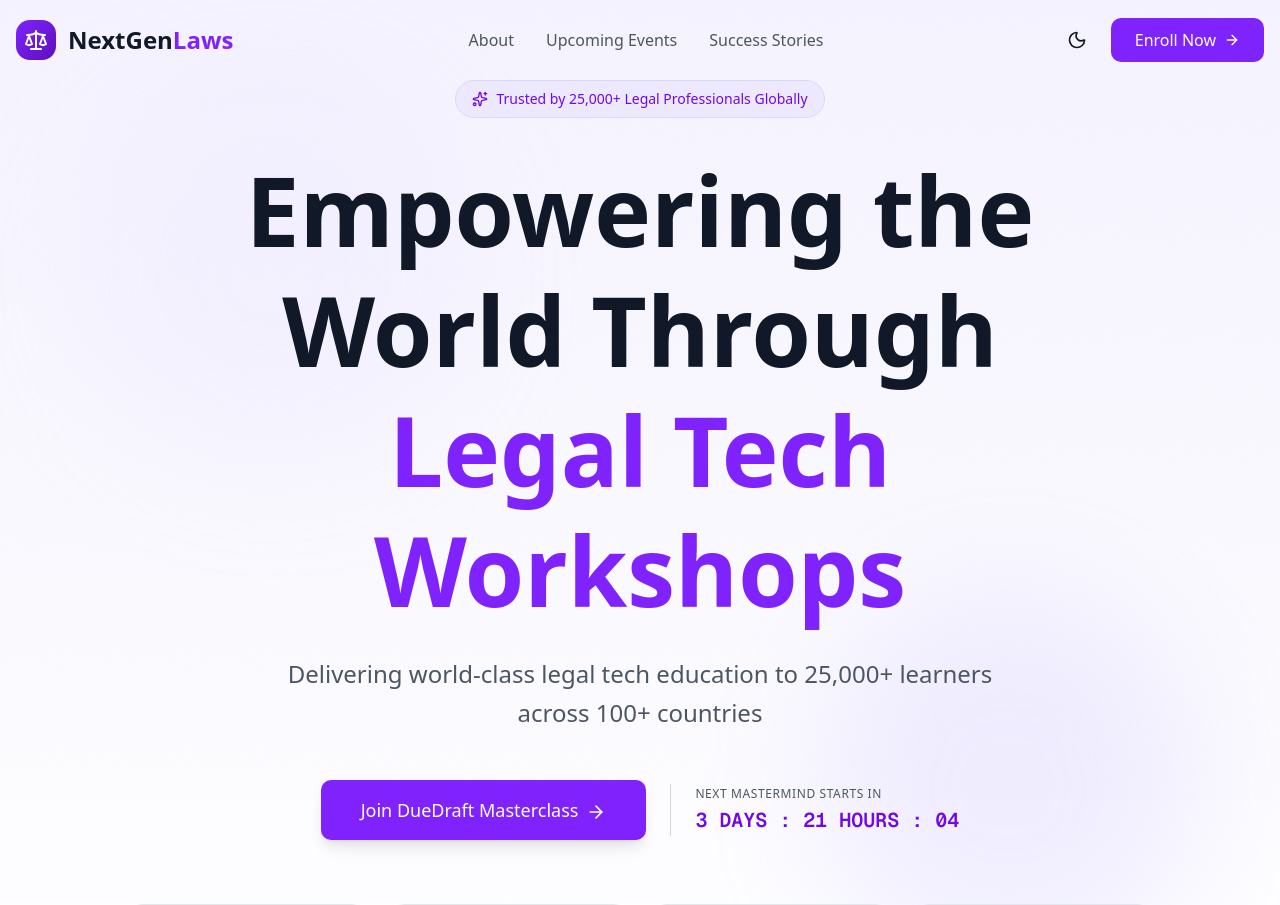
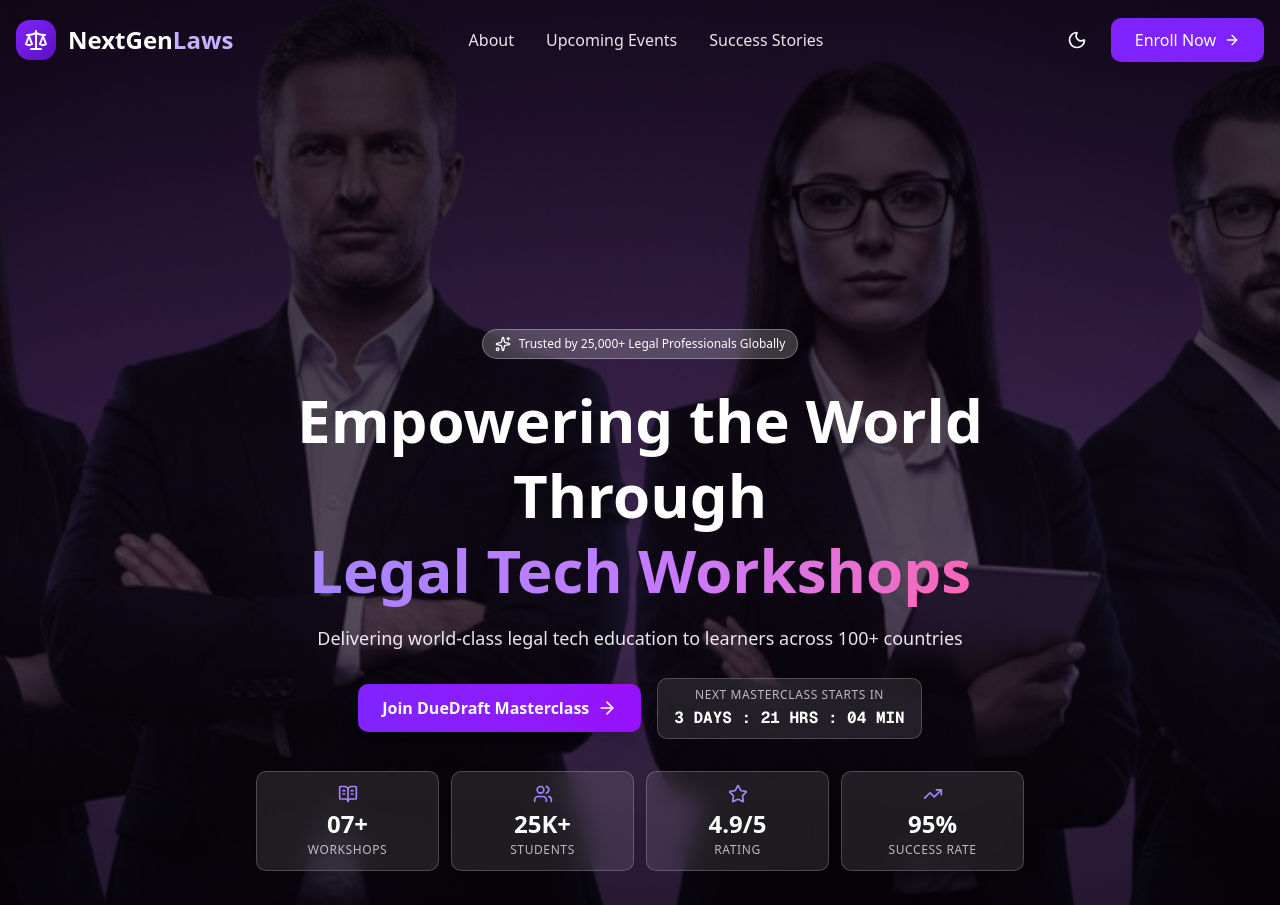
Before and after one commit to MujithabaFarahi/nextgenlaw, a Next.js app: page / in a window 1280 px wide. Shown: the top 905 px of the page. Built offline with nearby package versions, Linux system fonts and the light colour scheme.

Commit message:
style: adjust navbar transparency based on hero section

```diff
--- a/app/page.tsx
+++ b/app/page.tsx
@@ -47,11 +47,18 @@ function App() {
   const [mobileMenuOpen, setMobileMenuOpen] = useState(false);
   const [scrolled, setScrolled] = useState(false);
   const [darkMode, setDarkMode] = useState(false);
+  const [isInHero, setIsInHero] = useState(true);
 
   useEffect(() => {
     const handleScroll = () => {
-      setScrolled(window.scrollY > 20);
+      const heroHeight = window.innerWidth >= 768 ? 1200 : 750; // md:h-[1200px] : h-[750px]
+      const scrollPosition = window.scrollY;
+
+      setScrolled(scrollPosition > 20);
+      setIsInHero(scrollPosition < heroHeight - 100); // 100px buffer before end of hero
     };
+
+    handleScroll(); // Check on mount
     window.addEventListener('scroll', handleScroll);
     return () => window.removeEventListener('scroll', handleScroll);
   }, []);
@@ -283,19 +290,35 @@ function App() {
               <div className="w-10 h-10 rounded-xl bg-linear-to-br from-violet-600 to-violet-800 flex items-center justify-center group-hover:scale-110 transition-transform">
                 <Scale className="w-6 h-6 text-white" />
               </div>
-              <span className="text-2xl font-bold">
-                NextGen<span className="text-violet-600 dark:text-violet-400">Laws</span>
+              <span className={`text-2xl font-bold transition-colors ${
+                isInHero ? 'text-white' : 'text-gray-900 dark:text-white'
+              }`}>
+                NextGen<span className={`transition-colors ${
+                  isInHero ? 'text-violet-300' : 'text-violet-600 dark:text-violet-400'
+                }`}>Laws</span>
               </span>
             </a>
 
             <div className="hidden md:flex items-center gap-8">
-              <a href="#about" className="text-gray-600 dark:text-gray-300 hover:text-violet-600 dark:hover:text-violet-400 transition-colors">
+              <a href="#about" className={`transition-colors ${
+                isInHero
+                  ? 'text-white/90 hover:text-violet-300'
+                  : 'text-gray-600 dark:text-gray-300 hover:text-violet-600 dark:hover:text-violet-400'
+              }`}>
                 About
               </a>
-              <a href="#upcoming-events" className="text-gray-600 dark:text-gray-300 hover:text-violet-600 dark:hover:text-violet-400 transition-colors">
+              <a href="#upcoming-events" className={`transition-colors ${
+                isInHero
+                  ? 'text-white/90 hover:text-violet-300'
+                  : 'text-gray-600 dark:text-gray-300 hover:text-violet-600 dark:hover:text-violet-400'
+              }`}>
                 Upcoming Events
               </a>
-              <a href="#testimonials" className="text-gray-600 dark:text-gray-300 hover:text-violet-600 dark:hover:text-violet-400 transition-colors">
+              <a href="#testimonials" className={`transition-colors ${
+                isInHero
+                  ? 'text-white/90 hover:text-violet-300'
+                  : 'text-gray-600 dark:text-gray-300 hover:text-violet-600 dark:hover:text-violet-400'
+              }`}>
                 Success Stories
               </a>
             </div>
@@ -303,7 +326,11 @@ function App() {
             <div className="flex items-center gap-4">
               <button
                 onClick={() => setDarkMode(!darkMode)}
-                className="p-2 rounded-lg hover:bg-gray-100 dark:hover:bg-gray-800 transition-colors"
+                className={`p-2 rounded-lg transition-colors ${
+                  isInHero
+                    ? 'text-white hover:bg-white/20'
+                    : 'text-gray-700 dark:text-gray-300 hover:bg-gray-100 dark:hover:bg-gray-800'
+                }`}
               >
                 {darkMode ? <Sun className="w-5 h-5" /> : <Moon className="w-5 h-5" />}
               </button>
@@ -312,7 +339,11 @@ function App() {
                 <ArrowRight className="w-4 h-4" />
               </button>
               <button
-                className="md:hidden p-2 rounded-lg hover:bg-gray-100 dark:hover:bg-gray-800"
+                className={`md:hidden p-2 rounded-lg transition-colors ${
+                  isInHero
+                    ? 'text-white hover:bg-white/20'
+                    : 'text-gray-700 dark:text-gray-300 hover:bg-gray-100 dark:hover:bg-gray-800'
+                }`}
                 onClick={() => setMobileMenuOpen(!mobileMenuOpen)}
               >
                 {mobileMenuOpen ? <X /> : <Menu />}
@@ -322,15 +353,31 @@ function App() {
         </div>
 
         {mobileMenuOpen && (
-          <div className="md:hidden bg-white/95 dark:bg-gray-950/95 backdrop-blur-xl border-t border-gray-200 dark:border-gray-800">
+          <div className={`md:hidden backdrop-blur-xl border-t transition-colors ${
+            isInHero
+              ? 'bg-black/80 border-white/20'
+              : 'bg-white/95 dark:bg-gray-950/95 border-gray-200 dark:border-gray-800'
+          }`}>
             <div className="container mx-auto px-4 py-6 space-y-4">
-              <a href="#about" className="block text-gray-600 dark:text-gray-300 hover:text-violet-600">
+              <a href="#about" className={`block transition-colors ${
+                isInHero
+                  ? 'text-white/90 hover:text-violet-300'
+                  : 'text-gray-600 dark:text-gray-300 hover:text-violet-600'
+              }`}>
                 About
               </a>
-              <a href="#upcoming-events" className="block text-gray-600 dark:text-gray-300 hover:text-violet-600">
+              <a href="#upcoming-events" className={`block transition-colors ${
+                isInHero
+                  ? 'text-white/90 hover:text-violet-300'
+                  : 'text-gray-600 dark:text-gray-300 hover:text-violet-600'
+              }`}>
                 Upcoming Events
               </a>
-              <a href="#testimonials" className="block text-gray-600 dark:text-gray-300 hover:text-violet-600">
+              <a href="#testimonials" className={`block transition-colors ${
+                isInHero
+                  ? 'text-white/90 hover:text-violet-300'
+                  : 'text-gray-600 dark:text-gray-300 hover:text-violet-600'
+              }`}>
                 Success Stories
               </a>
               <button className="w-full px-6 py-2.5 bg-violet-600 hover:bg-violet-700 text-white rounded-lg">
@@ -341,67 +388,121 @@ function App() {
         )}
       </nav>
 
-      <section className="relative min-h-screen flex items-center justify-center overflow-hidden pt-20 bg-linear-to-b from-violet-50 to-white dark:from-gray-950 dark:to-gray-900">
-        <div className="absolute inset-0 overflow-hidden">
-          <div className="absolute top-20 left-20 w-96 h-96 bg-violet-200/30 dark:bg-violet-500/10 rounded-full blur-3xl animate-pulse" />
-          <div className="absolute bottom-20 right-20 w-96 h-96 bg-violet-300/20 dark:bg-violet-600/10 rounded-full blur-3xl animate-pulse" style={{ animationDelay: '1s' }} />
+      <section className="relative h-[750px] md:h-[1200px] flex items-center justify-center overflow-hidden">
+        {/* Background Image with Overlay */}
+        <div className="absolute inset-0">
+          <img
+            src="/group.jpg"
+            alt="Legal Tech Team"
+            className="w-full h-full object-cover object-center"
+            style={{ objectPosition: 'center 35%' }}
+          />
+          {/* Dark overlay for text readability */}
+          <div className="absolute inset-0 bg-black/60 dark:bg-black/75" />
+          {/* Gradient overlay for depth */}
+          <div className="absolute inset-0 bg-linear-to-b from-black/40 via-transparent to-black/60" />
         </div>
 
-        <div className="container mx-auto px-4 relative z-10">
-          <div className="max-w-5xl mx-auto text-center">
-            <div className="inline-flex items-center gap-2 px-4 py-2 rounded-full bg-violet-100 dark:bg-violet-500/20 border border-violet-200 dark:border-violet-500/30 text-violet-700 dark:text-violet-300 mb-8">
+        {/* Content */}
+        <div className="container mx-auto px-4 relative z-10 py-16">
+          <div className="max-w-4xl mx-auto text-center">
+            {/* Trust Badge */}
+            <motion.div
+              initial={{ opacity: 0, scale: 0.9 }}
+              animate={{ opacity: 1, scale: 1 }}
+              transition={{ duration: 0.6, delay: 0.2 }}
+              className="inline-flex items-center gap-2 px-3 py-1.5 rounded-full bg-white/20 backdrop-blur-md border border-white/30 text-white mb-6"
+            >
               <Sparkles className="w-4 h-4" />
-              <span className="text-sm font-medium">Trusted by 25,000+ Legal Professionals Globally</span>
-            </div>
+              <span className="text-xs font-medium">Trusted by 25,000+ Legal Professionals Globally</span>
+            </motion.div>
 
-            <h1 className="text-5xl md:text-7xl lg:text-8xl font-bold mb-6 leading-tight">
+            {/* Main Headline */}
+            <motion.h1
+              initial={{ opacity: 0, y: 20 }}
+              animate={{ opacity: 1, y: 0 }}
+              transition={{ duration: 0.8, delay: 0.3 }}
+              className="text-3xl md:text-5xl lg:text-6xl font-bold mb-4 leading-tight text-white"
+            >
               Empowering the World Through
               <br />
-              <span className="text-violet-600 dark:text-violet-400">Legal Tech Workshops</span>
-            </h1>
+              <span className="bg-linear-to-r from-violet-400 via-purple-400 to-pink-400 bg-clip-text text-transparent">
+                Legal Tech Workshops
+              </span>
+            </motion.h1>
 
-            <p className="text-xl md:text-2xl text-gray-600 dark:text-gray-300 mb-12 max-w-3xl mx-auto leading-relaxed">
-              Delivering world-class legal tech education to 25,000+ learners across 100+ countries</p>
+            {/* Subtitle */}
+            <motion.p
+              initial={{ opacity: 0 }}
+              animate={{ opacity: 1 }}
+              transition={{ duration: 0.8, delay: 0.4 }}
+              className="text-base md:text-lg text-white/90 mb-6 max-w-2xl mx-auto leading-relaxed"
+            >
+              Delivering world-class legal tech education to learners across 100+ countries
+            </motion.p>
 
-            <div className="flex flex-col sm:flex-row gap-4 justify-center items-center mb-16">
-              <button className="text-lg px-10 py-4 bg-violet-600 hover:bg-violet-700 text-white rounded-lg shadow-lg hover:scale-105 transition-all font-medium">
+            {/* CTA Section */}
+            <motion.div
+              initial={{ opacity: 0, y: 20 }}
+              animate={{ opacity: 1, y: 0 }}
+              transition={{ duration: 0.8, delay: 0.5 }}
+              className="flex flex-col lg:flex-row gap-4 items-center justify-center mb-8"
+            >
+              <motion.button
+                whileHover={{ scale: 1.05, boxShadow: '0 20px 40px rgba(139, 92, 246, 0.3)' }}
+                whileTap={{ scale: 0.95 }}
+                className="px-6 py-3 bg-linear-to-r from-violet-600 to-purple-600 hover:from-violet-700 hover:to-purple-700 text-white rounded-lg font-semibold text-base shadow-xl transition-all flex items-center gap-2 group"
+              >
                 Join DueDraft Masterclass
-                <ArrowRight className="w-5 h-5 ml-2 inline" />
-              </button>
-              <div className="hidden sm:block h-13 w-px bg-gray-300 dark:bg-white/20 mx-2" />
-              <div className="flex flex-col items-start sm:items-start">
-                <span className="text-xs uppercase tracking-wider text-gray-600 dark:text-gray-400">Next Mastermind Starts In</span>
-                <span className="font-mono text-lg md:text-xl font-semibold mt-1 text-violet-700 dark:text-violet-300">3 DAYS : 21 HOURS : 04</span>
+                <ArrowRight className="w-5 h-5 group-hover:translate-x-1 transition-transform" />
+              </motion.button>
+
+              {/* Countdown Timer */}
+              <div className="bg-white/10 backdrop-blur-md border border-white/20 rounded-lg px-4 py-2">
+                <span className="text-xs uppercase tracking-wider text-white/70 block mb-0.5">
+                  Next Masterclass Starts In
+                </span>
+                <span className="font-mono text-base font-bold text-white">
+                  3 DAYS : 21 HRS : 04 MIN
+                </span>
               </div>
-            </div>
+            </motion.div>
 
-            <div className="grid grid-cols-2 md:grid-cols-4 gap-6 max-w-5xl mx-auto">
+            {/* Statistics Grid */}
+            <motion.div
+              initial={{ opacity: 0, y: 20 }}
+              animate={{ opacity: 1, y: 0 }}
+              transition={{ duration: 0.8, delay: 0.6 }}
+              className="grid grid-cols-2 lg:grid-cols-4 gap-3 max-w-3xl mx-auto"
+            >
               {[
-                { number: '07+', label: 'Workshops Conducted', icon: BookOpenText },
-                { number: '25000+', label: 'Students Impacted', icon: Users },
-                { number: '4.9/5', label: 'Average Rating', icon: Star },
-                { number: '95%', label: 'Career Advancement', icon: TrendingUp },
+                { number: '07+', label: 'Workshops', icon: BookOpenText },
+                { number: '25K+', label: 'Students', icon: Users },
+                { number: '4.9/5', label: 'Rating', icon: Star },
+                { number: '95%', label: 'Success Rate', icon: TrendingUp },
               ].map((stat, index) => {
                 const Icon = stat.icon;
                 return (
-                  <div
+                  <motion.div
                     key={index}
-                    className="bg-white dark:bg-gray-900 border border-gray-200 dark:border-gray-800 rounded-xl p-6 hover:border-violet-400/50 hover:shadow-lg transition-all"
+                    initial={{ opacity: 0, scale: 0.8 }}
+                    animate={{ opacity: 1, scale: 1 }}
+                    transition={{ duration: 0.5, delay: 0.7 + index * 0.1 }}
+                    whileHover={{ scale: 1.05, y: -3 }}
+                    className="bg-white/10 backdrop-blur-md border border-white/20 rounded-lg p-3 text-center hover:bg-white/15 transition-all"
                   >
-                    <Icon className="w-8 h-8 text-violet-600 dark:text-violet-400 mx-auto mb-3" />
-                    <div className="text-3xl md:text-4xl font-bold text-violet-600 dark:text-violet-400 mb-1">
+                    <Icon className="w-5 h-5 text-violet-400 mx-auto mb-1" />
+                    <div className="text-xl md:text-2xl font-bold text-white mb-0.5">
                       {stat.number}
                     </div>
-                    <div className="text-xs text-gray-600 dark:text-gray-400 font-medium">{stat.label}</div>
-                  </div>
+                    <div className="text-xs text-white/70 font-medium uppercase tracking-wider">
+                      {stat.label}
+                    </div>
+                  </motion.div>
                 );
               })}
-            </div>
+            </motion.div>
           </div>
-        </div>
-
-        <div className="absolute bottom-8 left-1/2 -translate-x-1/2 animate-bounce">
-          <ChevronDown className="w-6 h-6 text-gray-400" />
         </div>
       </section>
 
```
